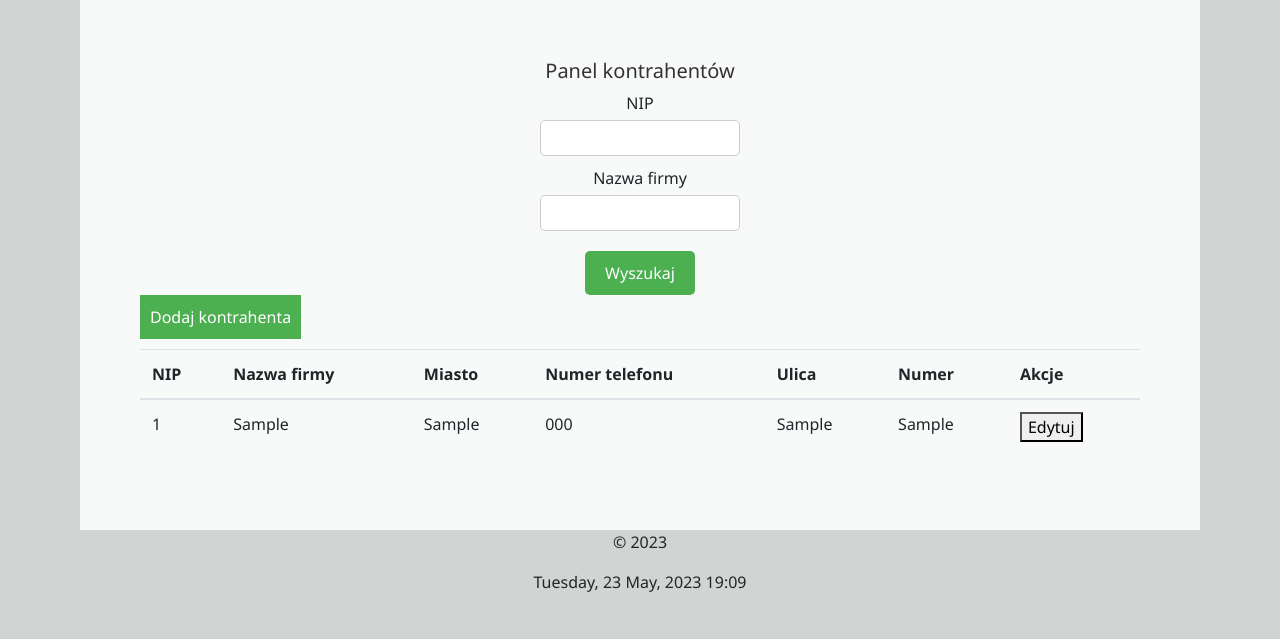
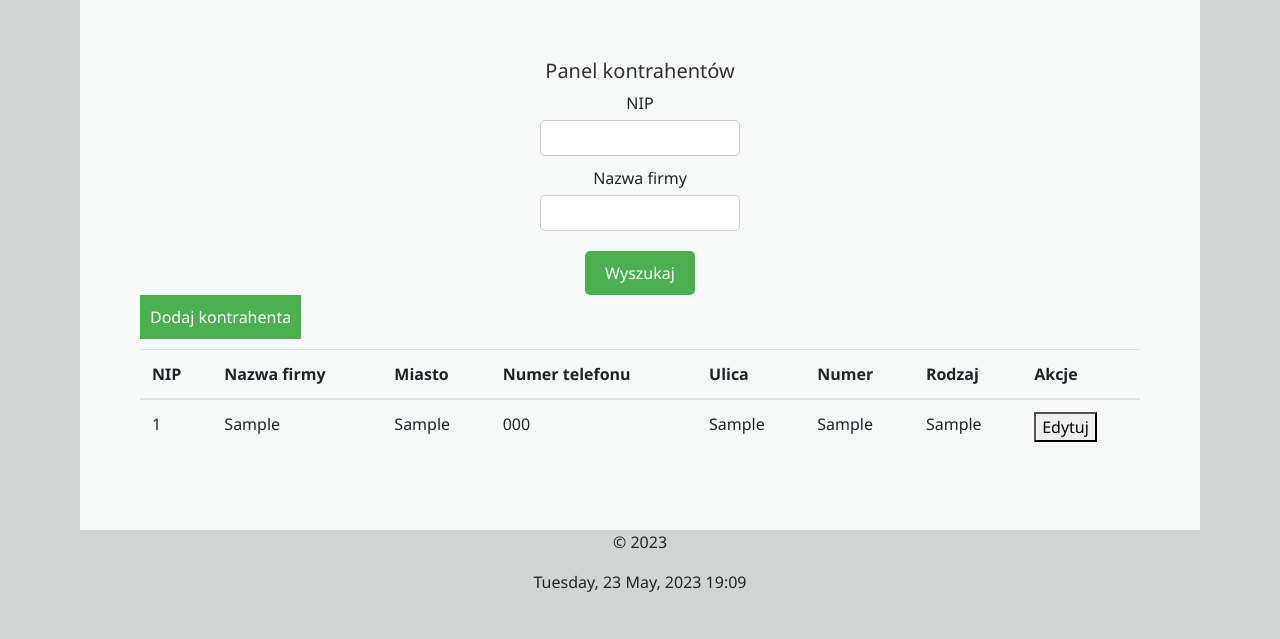
Before and after one commit to Grgor92/Aplikacja-Baz-Danych-Projekt, a Flask app: page /kontrahenci in a window 1280 px wide. Shown: the part 200-839 px from the top of the page. Run offline with Flask 3, Linux system fonts and the light colour scheme; a user stored in the database is signed in; tables that the repository leaves empty hold one stand-in row (values such as "Sample post"); some libraries are stand-ins or nearby versions.

Commit message:
Dodanie nowych komórek w tabeli kontrahenci, poprawa formularzy i tabel

```diff
--- a/SimpleData-Projekt/SimpleData/Dokumenty/views.py
+++ b/SimpleData-Projekt/SimpleData/Dokumenty/views.py
@@ -15,7 +15,7 @@ def dokumenty():
     form2 = DodajDokumentForm()
     query = text("SELECT * FROM Dokumenty WHERE numer_dokumentu = '' ;")
     result = db.session.execute(query)
-    query3 = text("INSERT INTO Kontrahenci (NIP, nazwa_firmy, miasto, telefon, ulica, numer) SELECT '1234567890', 'Galicjanka', 'Galicja', 512512512, 'Galicyjska', '54A' FROM dual WHERE NOT EXISTS (SELECT * FROM Kontrahenci WHERE NIP = '1234567890');")
+    query3 = text("INSERT INTO Kontrahenci (NIP, nazwa_firmy, miasto, telefon, ulica, numer, rodzaj) SELECT '1234567890', 'Galicjanka', 'Galicja', 512512512, 'Galicyjska', '54A', 'Odbiorca' FROM dual WHERE NOT EXISTS (SELECT * FROM Kontrahenci WHERE NIP = '1234567890');")
     db.session.execute(query3)
     query2 = text("INSERT INTO Dokumenty (numer_dokumentu, data_wystawienia, id_uzytkownika, NIP_kontrahenta, typ_dokumentu, data_wykonania, data_waznosci_towaru, status) SELECT '12345', '2022-05-11', :user_id, 1234567890, 'PZ', '2022-05-11', '2022-06-11', 'Aktywna' FROM dual WHERE NOT EXISTS (SELECT * FROM Dokumenty WHERE numer_dokumentu = '12345');")
     db.session.execute(query2, {'user_id': current_user.id})
--- a/SimpleData-Projekt/SimpleData/Kontrahenci/forms.py
+++ b/SimpleData-Projekt/SimpleData/Kontrahenci/forms.py
@@ -13,4 +13,5 @@ class kontrahenci_F(FlaskForm):
     nr_telefonu = IntegerField('Telefon')
     ulica = StringField('Ulica')
     numer = IntegerField('Numer')
+    rodzaj = StringField('Rodzaj')
     submit = SubmitField('Wyszukaj')
--- a/SimpleData-Projekt/SimpleData/Kontrahenci/views.py
+++ b/SimpleData-Projekt/SimpleData/Kontrahenci/views.py
@@ -35,6 +35,7 @@ def kontrahenci_t():
         nr_telefonu = request.args.get('editedField4')
         ulica = request.args.get('editedField5')
         numer = request.args.get('editedField6')
+        rodzaj = request.args.get('editedField7')
 
         kontrahent = Kontrahenci.query.filter_by(NIP=nip).first()
         if kontrahent:
@@ -43,6 +44,7 @@ def kontrahenci_t():
             kontrahent.telefon = nr_telefonu
             kontrahent.ulica = ulica
             kontrahent.numer = numer
+            kontrahent.rodzaj = rodzaj
             db.session.commit()
             flash('Kontrahent został zaktualizowany.', 'success')
         else:
@@ -61,8 +63,9 @@ def dodaj_rekord():
     nr_telefonu = request.form.get('nr_telefonu')
     ulica = request.form.get('ulica')
     numer = request.form.get('numer')
+    rodzaj = request.form.get('rodzaj')
 
-    kontrahent = Kontrahenci(NIP=nip, nazwa_firmy=nazwa_firmy, miasto=miasto, telefon=nr_telefonu, ulica=ulica, numer=numer)
+    kontrahent = Kontrahenci(NIP=nip, nazwa_firmy=nazwa_firmy, miasto=miasto, telefon=nr_telefonu, ulica=ulica, numer=numer, rodzaj=rodzaj)
     db.session.add(kontrahent)
     flash('Nowy kontrahent został utworzony.', 'success')
     db.session.commit()
@@ -76,12 +79,13 @@ def edytuj_kontrahenta():
     edited_telefon = request.form['editedField4']
     edited_ulica = request.form['editedField5']
     edited_numer = request.form['editedField6']
+    edited_rodzaj = request.form['editedField7']
 
     # Przeprowadź aktualizację rekordu kontrahenta w bazie danych na podstawie pobranych danych
 
     # Przykładowe zapytanie SQL do aktualizacji rekordu kontrahenta
-    query = text("UPDATE Kontrahenci SET nazwa_firmy=:nazwa_firmy, miasto=:miasto, telefon=:telefon, ulica=:ulica, numer=:numer WHERE NIP=:nip")
-    db.session.execute(query, {'nazwa_firmy': edited_nazwa_firmy, 'miasto': edited_miasto, 'telefon': edited_telefon, 'ulica': edited_ulica, 'numer': edited_numer, 'nip': edited_nip})
+    query = text("UPDATE Kontrahenci SET nazwa_firmy=:nazwa_firmy, miasto=:miasto, telefon=:telefon, ulica=:ulica, numer=:numer, rodzaj=:rodzaj WHERE NIP=:nip")
+    db.session.execute(query, {'nazwa_firmy': edited_nazwa_firmy, 'miasto': edited_miasto, 'telefon': edited_telefon, 'ulica': edited_ulica, 'numer': edited_numer, 'rodzaj': edited_rodzaj, 'nip': edited_nip})
     db.session.commit()
 
     flash('Dane kontrahenta zostały zaktualizowane')
--- a/SimpleData-Projekt/SimpleData/static/site.css
+++ b/SimpleData-Projekt/SimpleData/static/site.css
@@ -148,6 +148,12 @@ input[type="checkbox"].input-validation-error {
     margin-bottom: 10px;
 }
 
+.popup select {
+    width: 200px;
+    padding: 5px;
+    margin-bottom: 10px;
+}
+
 .popup button {
     padding: 10px 20px;
     margin-top: 10px;
--- a/SimpleData-Projekt/SimpleData/tabele.py
+++ b/SimpleData-Projekt/SimpleData/tabele.py
@@ -23,7 +23,7 @@ class Kontrahenci(db.Model):
     telefon = db.Column(db.String(20), nullable=False)
     ulica = db.Column(db.String(32), nullable=False)
     numer = db.Column(db.String(32), nullable=False)
-    #Typ_dostawcy = db.Column(db.String(32), nullable=False) !!!!!
+    rodzaj = db.Column(db.String(32), nullable=False)
     #NIP - relacja jeden do wielu. Nadanie uprawnień do wszystkich atrybutów w tabeli Dokumenty przez Kontrahenta. Krotke NIP.
     dokumenty = db.relationship('Dokumenty', backref='kontrahent')
 
--- a/SimpleData-Projekt/SimpleData/templates/kontrahenci.html
+++ b/SimpleData-Projekt/SimpleData/templates/kontrahenci.html
@@ -45,10 +45,17 @@
             <label for="numer">Numer:</label>
             <input type="text" id="numer" name="numer" required>
 
+            <label for="rodzaj">Rodzaj:</label>
+            <select id="rodzaj" name="rodzaj" required>
+                <option value="Dostawca">Dostawca</option>
+                <option value="Odbiorca">Odbiorca</option>
+            </select>
+
             <button type="submit">Dodaj</button>
         </form>
     </div>
 </div>
+
 
 <div class="table-container">
     <table class="table">
@@ -60,6 +67,7 @@
                 <th class="header-cell">Numer telefonu</th>
                 <th class="header-cell">Ulica</th>
                 <th class="header-cell">Numer</th>
+                <th class="header-cell">Rodzaj</th>
                 <th class="header-cell">Akcje</th>
             </tr>
         </thead>
@@ -72,6 +80,7 @@
                 <td>{{ kontrahent.telefon }}</td>
                 <td>{{ kontrahent.ulica }}</td>
                 <td>{{ kontrahent.numer }}</td>
+                <td>{{ kontrahent.rodzaj }}</td>
                 <td>
                     <button onclick="handleEditButtonClick(this.parentNode.parentNode)">Edytuj</button>
                 </td>
@@ -86,7 +95,7 @@
     <div class="content">
         <span class="close" onclick="closeEditPopup()">&times;</span>
         <h2>Edytuj kontrahenta</h2>
-        <form  id="editForm" action="{{ url_for('kon.edytuj_kontrahenta') }}" method="POST">
+        <form id="editForm" action="{{ url_for('kon.edytuj_kontrahenta') }}" method="POST">
             <label for="editedField1">NIP :</label>
             <input type="text" id="editedField1" name="editedField1">
 
@@ -104,6 +113,12 @@
 
             <label for="editedField6">Numer:</label>
             <input type="text" id="editedField6" name="editedField6">
+
+            <label for="editedField7">Rodzaj:</label>
+            <select id="editedField7" name="editedField7">
+                <option value="Dostawca">Dostawca</option>
+                <option value="Odbiorca">Odbiorca</option>
+            </select>
 
             <button type="submit">Zapisz</button>
         </form>
@@ -124,12 +139,14 @@
         var nr_telefonu = $(this).data('nr_telefonu');
         var ulica = $(this).data('ulica');
         var numer = $(this).data('numer');
+        var rodzaj = $(this).data('rodzaj');
         $("#nip-input").val(nip);
         $("#nazwa_firmy-input").val(nazwa_firmy);
         $("#miasto-input").val(miasto);
         $("#nr_telefonu-input").val(nr_telefonu);
         $("#ulica-input").val(ulica);
         $("#numer-input").val(numer);
+        $("#rodzaj-input").val(rodzaj);
     });
 
 
@@ -148,6 +165,7 @@
         var nr_telefonu = row.cells[3].innerText;
         var ulica = row.cells[4].innerText;
         var numer = row.cells[5].innerText;
+        var rodzaj = row.cells[6].innerText;
 
         document.getElementById('editedField1').value = nip;
         document.getElementById('editedField2').value = nazwa_firmy;
@@ -155,6 +173,7 @@
         document.getElementById('editedField4').value = nr_telefonu;
         document.getElementById('editedField5').value = ulica;
         document.getElementById('editedField6').value = numer;
+        document.getElementById('editedField7').value = rodzaj;
 
         openEditPopup();
     }
@@ -178,6 +197,7 @@
         var nr_telefonu = document.getElementById('editedField4').value;
         var ulica = document.getElementById('editedField5').value;
         var numer = document.getElementById('editedField6').value;
+        var rodzaj = document.getElementById('editedField7').value;
 
         // Wywołaj endpoint do aktualizacji danych na serwerze
         fetch('/kontrahenci', {
@@ -191,7 +211,8 @@
                 editedField3: miasto,
                 editedField4: nr_telefonu,
                 editedField5: ulica,
-                editedField6: numer
+                editedField6: numer,
+                editedField7: rodzaj
             })
         })
             .then(response => response.json())
@@ -236,6 +257,7 @@
                 '<td>' + record.telefon + '</td>' +
                 '<td>' + record.ulica + '</td>' +
                 '<td>' + record.numer + '</td>' +
+                '<td>' + record.rodzaj + '</td>' +
                 '<td><button onclick="openEditPopup()">Edytuj</button></td>';
 
             tableBody.appendChild(row);
```
Also changed, not shown: 1 other file.
